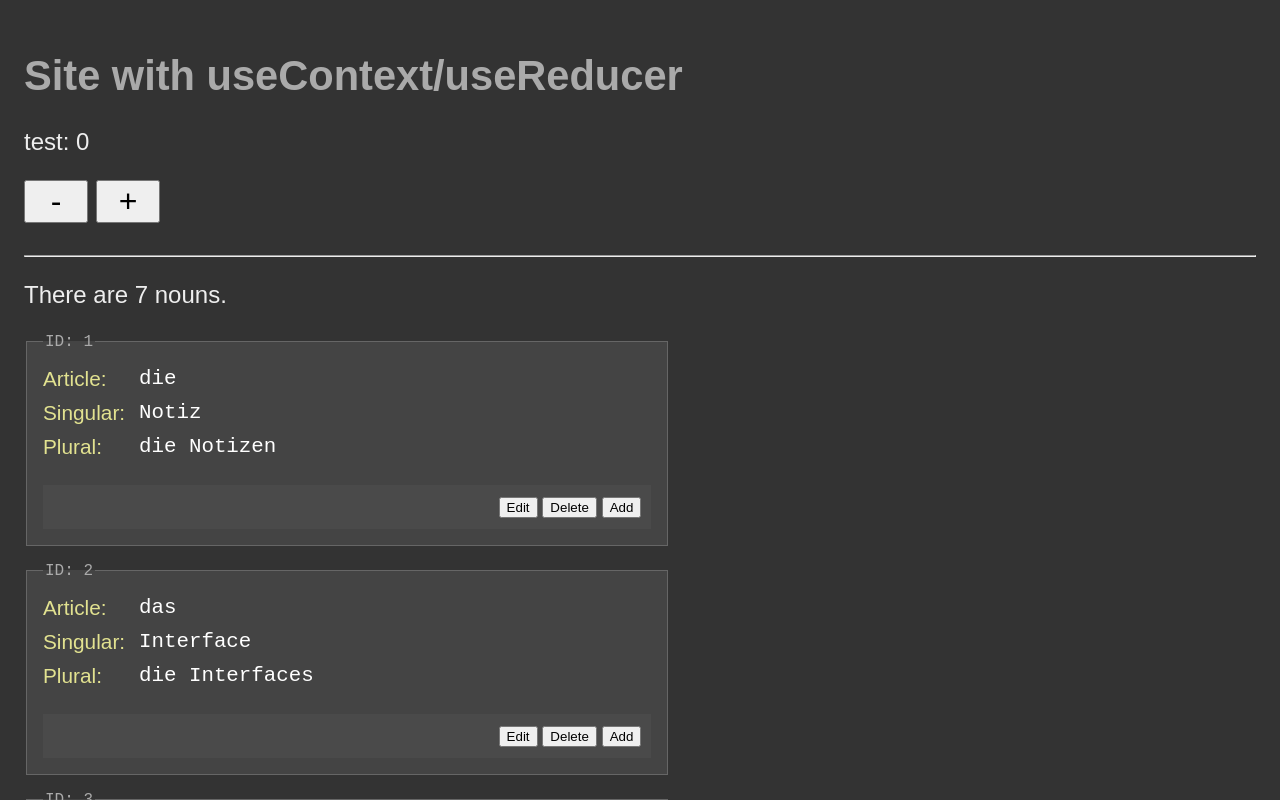
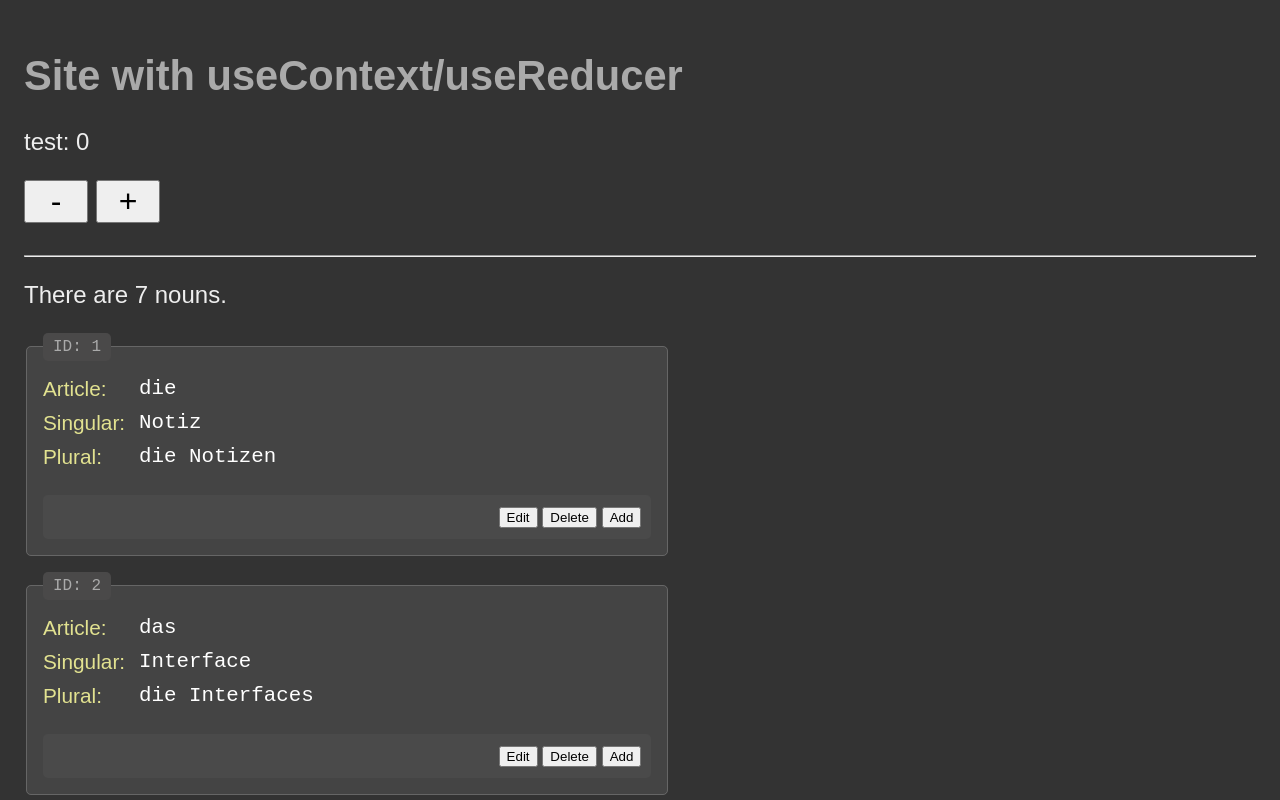
Before and after one commit to edwardtanguay/ejt-add-edit-delete-rh2, a React (Vite) app: page / in a window 1280 px wide. Shown: the top 800 px of the page. Built offline with nearby package versions, Linux system fonts and the light colour scheme; data requests are answered from the project's data file.

Commit message:
restyled

```diff
--- a/src/App.scss
+++ b/src/App.scss
@@ -51,11 +51,15 @@ body {
 			border: 1px solid #666;
 			color: rgb(226, 226, 144);
 			max-width: 38rem;
+			border-radius: 5px;
 
 			legend {
 				font-size: 1rem;
 				color: #aaa;
 				font-family: monospace;
+					background-color: rgb(74, 73, 73);
+					border-radius: 5px;
+					padding: 5px 10px;
 			}
 
 			.row {
@@ -92,6 +96,8 @@ body {
 				display: flex;
 				justify-content: space-between;
 				margin-top: 1rem;
+				border-radius: 5px;
+
 
 				.message {
 					color: #aaa;
```
Also changed, not shown: dev/notes.txt.
